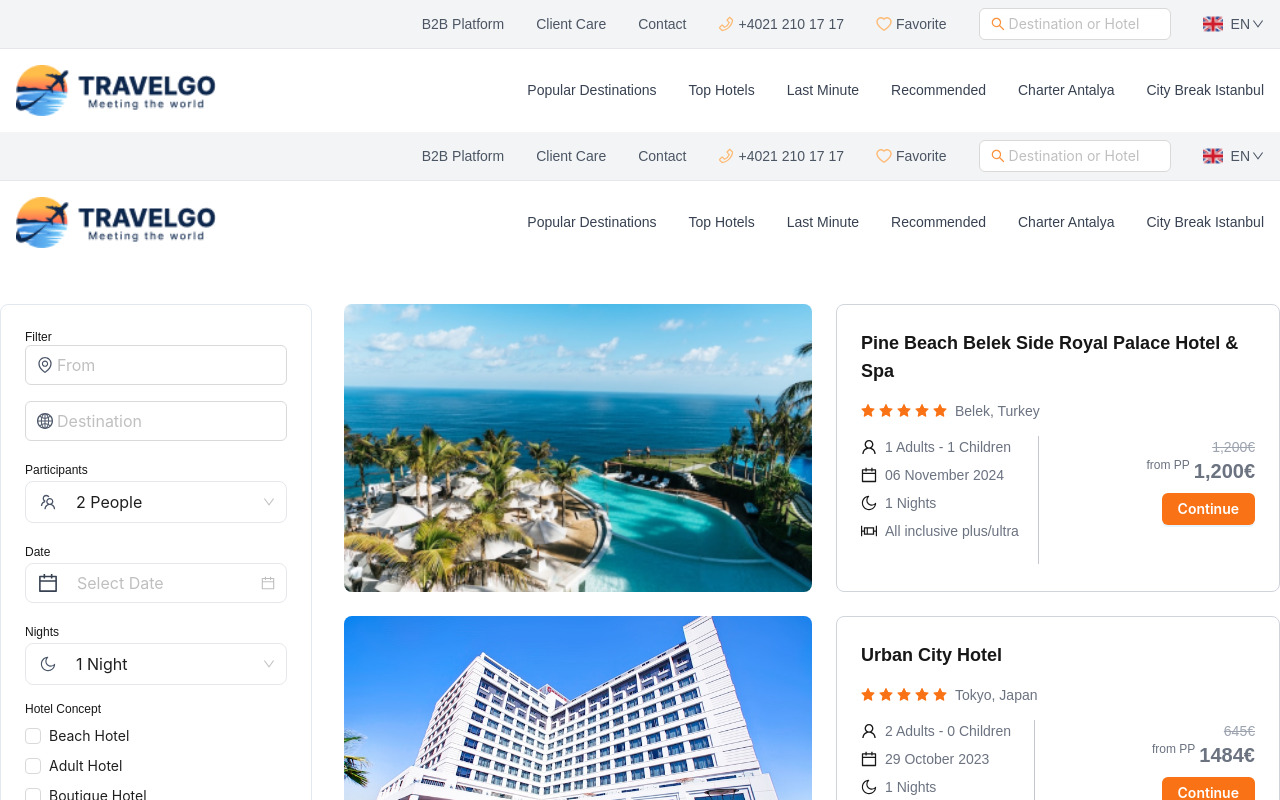
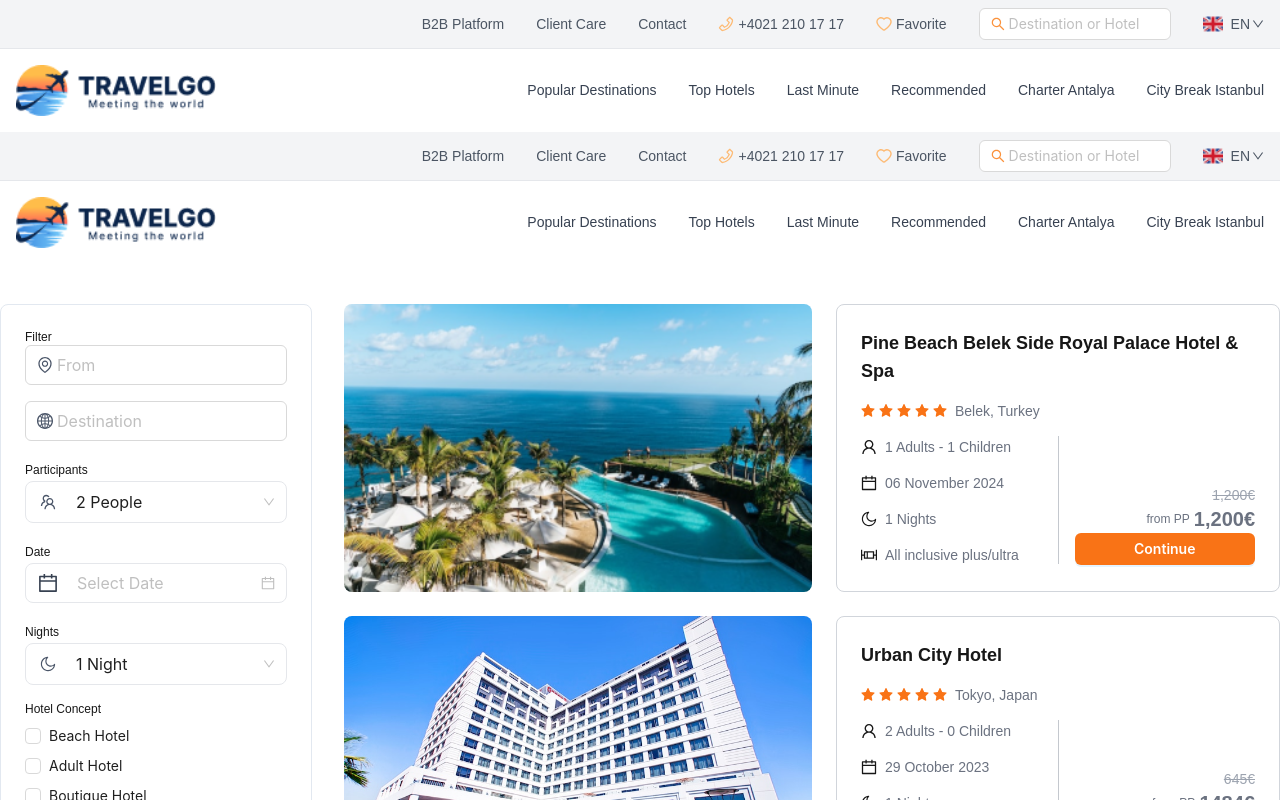
Before and after one commit to ZekiAydn/travel-app, a Next.js app: page /result in a window 1280 px wide. Shown: the top 800 px of the page. Built offline with nearby package versions, Linux system fonts and the light colour scheme.

Commit message:
hotellist css bug fix

```diff
--- a/src/app/components/HotelList.tsx
+++ b/src/app/components/HotelList.tsx
@@ -60,65 +60,61 @@ const HotelList: React.FC<HotelListProps> = ({ hotels }) => {
                             </div>
 
                             {/* Hotel Details Section */}
+                            {/* Hotel Details Section */}
                             <div className="flex flex-col sm:flex-row justify-between mt-4 space-y-4 sm:space-y-0">
-                                <div className="space-y-2">
+                                {/* Sol Kısım: Otel Detayları */}
+                                <div className="flex-1 space-y-4">
                                     {/* Adults and Children Info */}
                                     <div className="flex items-center">
                                         <UserOutlined />
                                         <span className="ml-2 text-sm font-light text-gray-500">
-                                            {`${hotel.adults} ${t("adults")} - ${hotel.children} ${t("children")}`}
-                                        </span>
+        {`${hotel.adults} ${t("adults")} - ${hotel.children} ${t("children")}`}
+      </span>
                                     </div>
 
                                     {/* Date Info */}
                                     <div className="flex items-center">
                                         <CalendarOutlined />
-                                        <span className="ml-2 text-sm font-light text-gray-500">
-                                            {hotel.date}
-                                        </span>
+                                        <span className="ml-2 text-sm font-light text-gray-500">{hotel.date}</span>
                                     </div>
 
                                     {/* Nights Info */}
                                     <div className="flex items-center">
                                         <MoonOutlined />
-                                        <span className="ml-2 text-sm font-light text-gray-500">
-                                            {`${hotel.nights} ${t("nights")}`}
-                                        </span>
+                                        <span className="ml-2 text-sm font-light text-gray-500">{`${hotel.nights} ${t("nights")}`}</span>
                                     </div>
 
                                     {/* Amenities Info */}
                                     <div className="flex items-center">
                                         <BoxPlotOutlined />
-                                        <span className="ml-2 text-sm font-light text-gray-500">
-                                            {hotel.amenities}
-                                        </span>
+                                        <span className="ml-2 text-sm font-light text-gray-500">{hotel.amenities}</span>
                                     </div>
                                 </div>
 
-                                {/* Divider on Larger Screens */}
-                                <Divider type="vertical" className="hidden sm:block h-32 bg-gray-300" />
+                                {/* Divider */}
+                                <Divider type="vertical" className="hidden sm:block h-auto bg-gray-300 mx-4" />
 
-                                {/* Pricing and Button Section */}
-                                <div className="flex flex-col items-end sm:items-start lg:items-end mt-4 sm:mt-0 w-full sm:w-1/2">
-                                    {/* Original Price (Strikethrough) */}
-                                    <div className="text-gray-400 text-sm line-through text-end">
-                                        {hotel.originalPrice}
+                                {/* Sağ Kısım: Fiyat ve Buton */}
+                                <div className="flex-1 flex flex-col self-end">
+                                    {/* Fiyat Bilgisi */}
+                                    <div>
+                                        <div className="text-gray-400 text-sm line-through text-end">{hotel.originalPrice}</div>
+                                        <div className="flex items-center justify-end">
+                                            <div className="text-xs text-gray-500 mr-1">{t("fromPP")}</div>
+                                            <div className="text-xl font-bold text-gray-500">{hotel.price}</div>
+                                        </div>
                                     </div>
 
-                                    {/* Price and 'Continue' Button */}
-                                    <div className="flex flex-row w-full justify-end">
-                                        <div className="text-xs text-gray-500 mr-1">{t("fromPP")}</div>
-                                        <div className="text-xl font-bold text-gray-500">{hotel.price}</div>
-                                    </div>
-
+                                    {/* Buton */}
                                     <Button
                                         type="primary"
-                                        className="bg-orange-500 hover:bg-orange-600 font-semibold mt-2 rounded-md w-full sm:w-auto"
+                                        className="bg-orange-500 hover:bg-orange-600 font-semibold rounded-md mt-4 sm:mt-0 w-full sm:w-auto"
                                     >
                                         {t("continue")}
                                     </Button>
                                 </div>
                             </div>
+
                         </div>
                     </div>
                 ))
```
